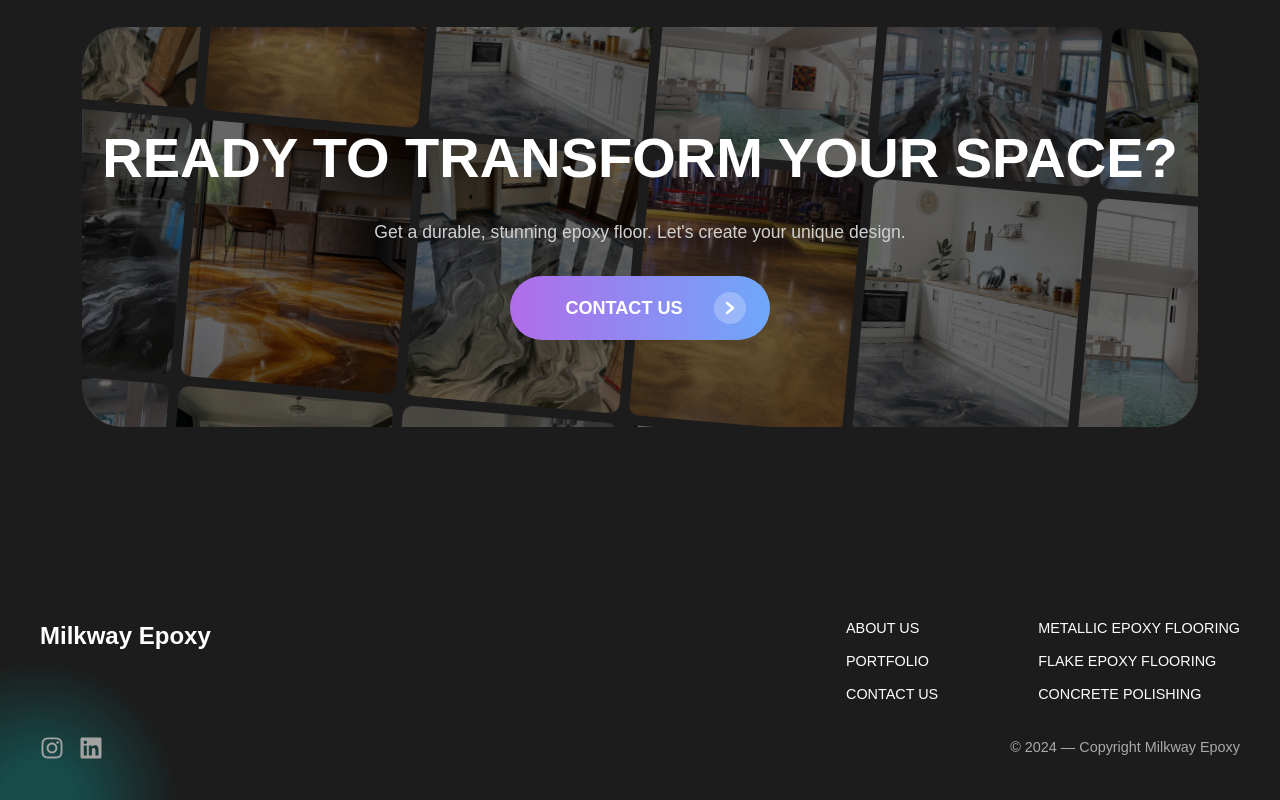
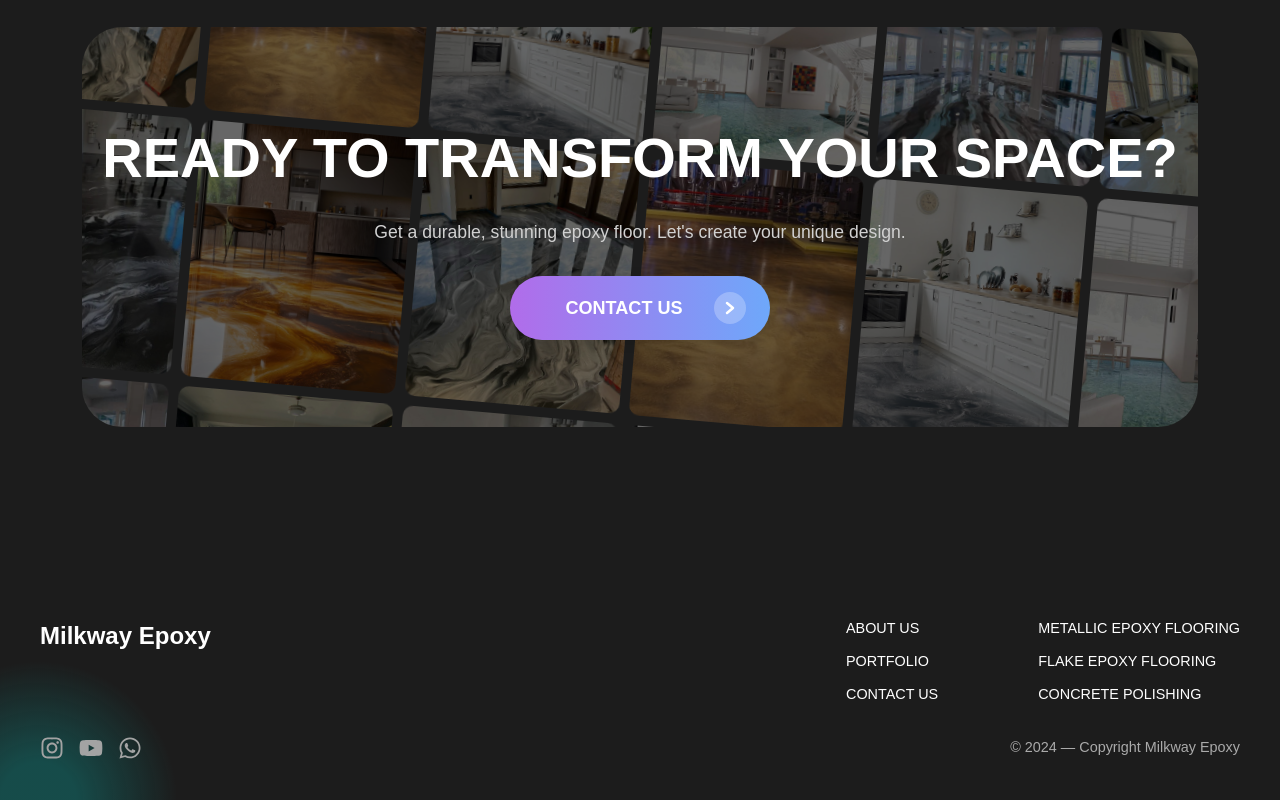
Before and after one commit to celalzamanoglu/epoxy-flooring, a Next.js app: page / in a window 1280 px wide. Shown: the part 10222-11022 px from the top of the page. Built offline with nearby package versions, Linux system fonts and the light colour scheme.

Commit message:
chore: added social links to footer

```diff
--- a/src/components/Footer.tsx
+++ b/src/components/Footer.tsx
@@ -1,6 +1,6 @@
 import React from "react";
 import styles from "./Footer.module.css";
-import { FaInstagram, FaLinkedin } from "react-icons/fa";
+import { FaInstagram, FaWhatsapp, FaYoutube } from "react-icons/fa";
 import Link from "next/link";
 
 const Footer = () => {
@@ -26,11 +26,14 @@ const Footer = () => {
         </div>
         <div className={styles.bottomSection}>
           <div className={styles.socialIcons}>
-            <a href="https://instagram.com" target="_blank" rel="noopener noreferrer">
+            <a href="https://instagram.com/milkywayepoxyllc/" target="_blank" rel="noopener noreferrer">
               <FaInstagram />
             </a>
-            <a href="https://linkedin.com" target="_blank" rel="noopener noreferrer">
-              <FaLinkedin />
+            <a href="https://youtube.com/@milkywayepoxy" target="_blank" rel="noopener noreferrer">
+              <FaYoutube />
+            </a>
+            <a href="https://wa.link/milkywayepoxy" target="_blank" rel="noopener noreferrer">
+              <FaWhatsapp />
             </a>
           </div>
           <p>© 2024 — Copyright Milkway Epoxy</p>
```
